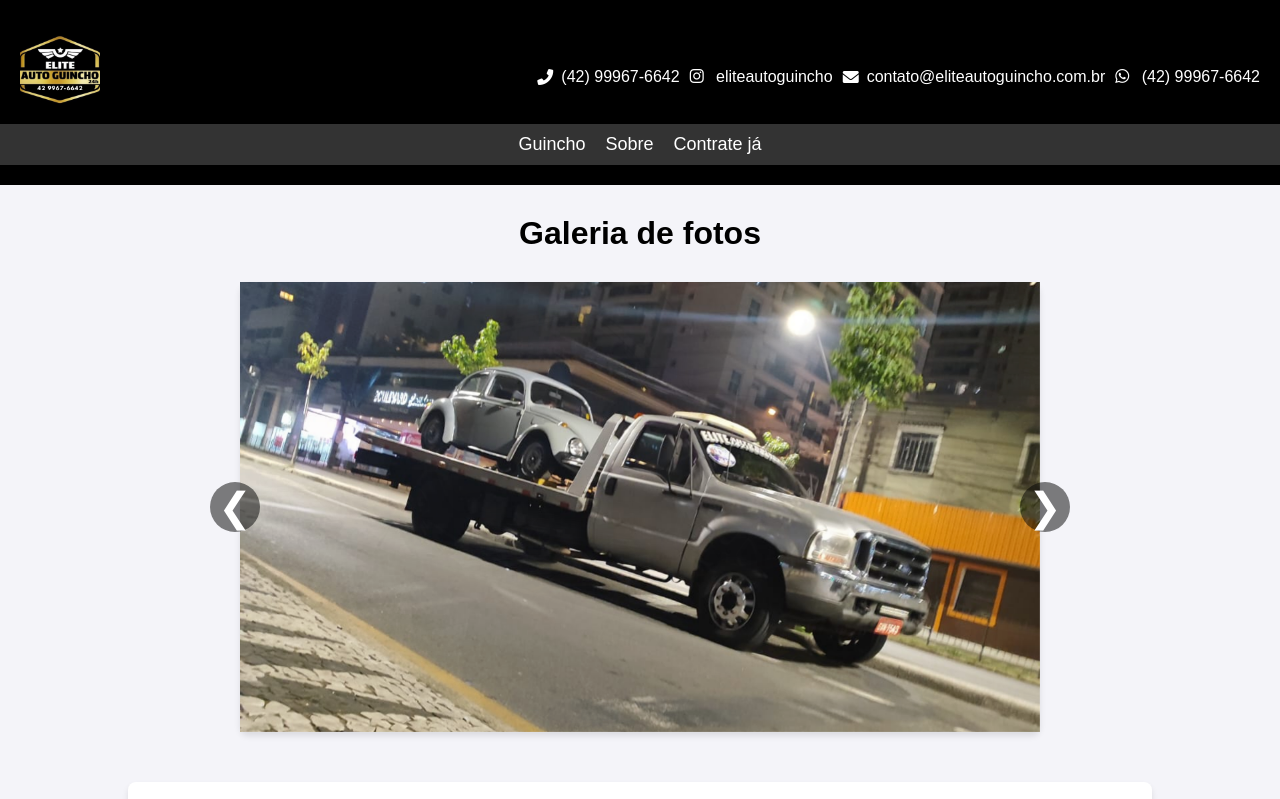
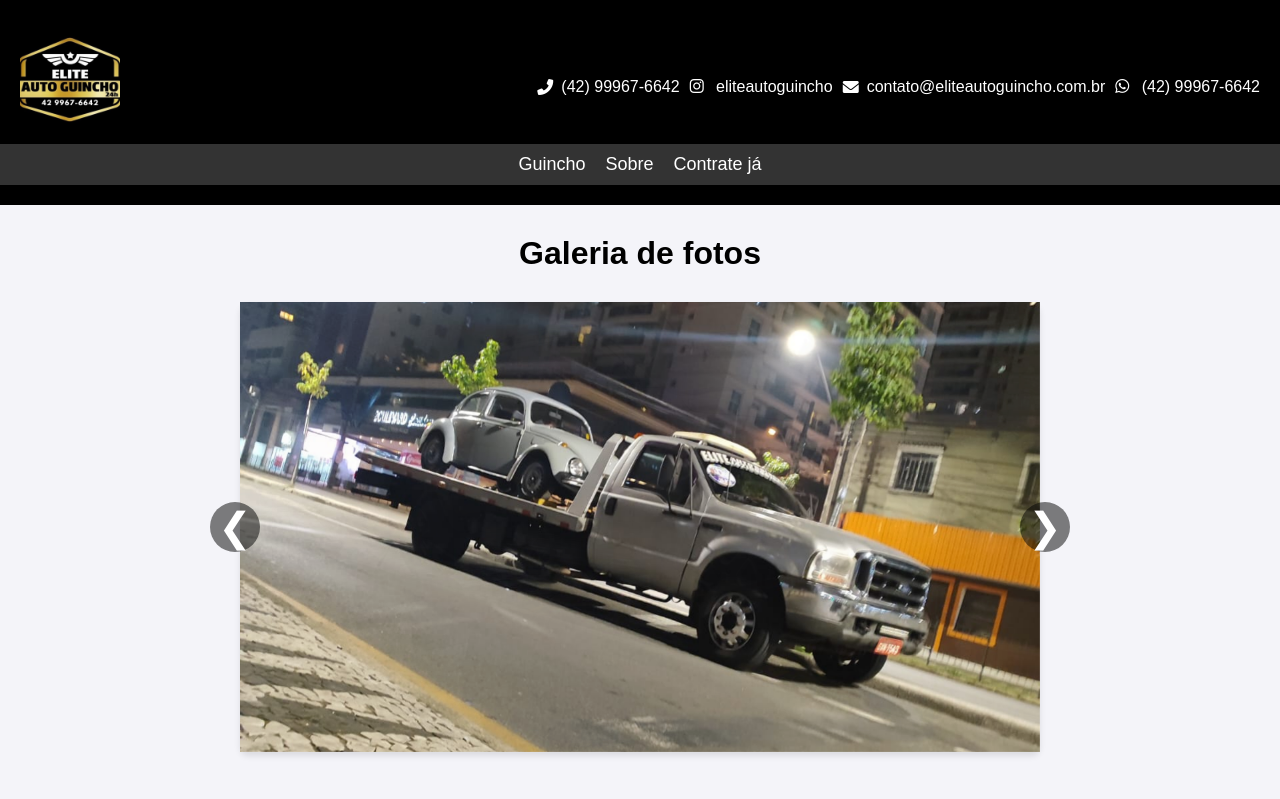
Before and after one commit to SDContabilidade/ELITEAUTOGUINCHO.COM.BR, a plain HTML site: page index.html in a window 1280 px wide. Shown: the top 799 px of the page. Drawn offline with Linux system fonts and the light colour scheme; some packages are replaced by stand-ins of ours; no server answers.

Commit message:
Update style.css

```diff
--- a/style.css
+++ b/style.css
@@ -30,7 +30,7 @@ body {
 }
 
 .logo img {
-    height: 80px; /* Tamanho reduzido para dispositivos menores */
+    height: 100px; /* Tamanho reduzido para dispositivos menores */
     margin: 0 auto; /* Centraliza a logo */
 }
 
```
